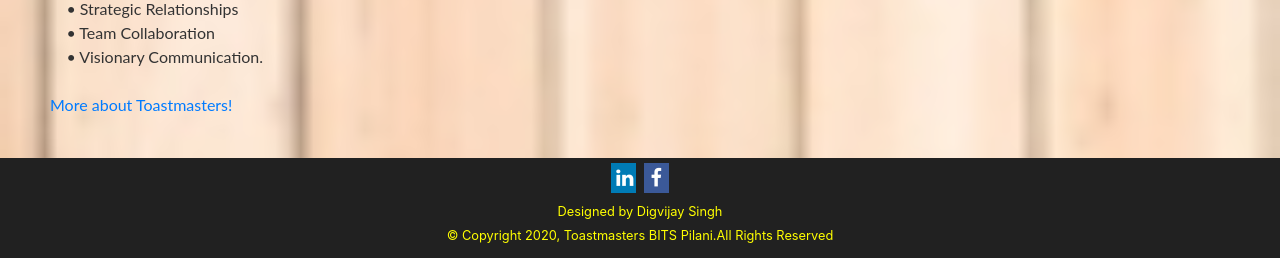
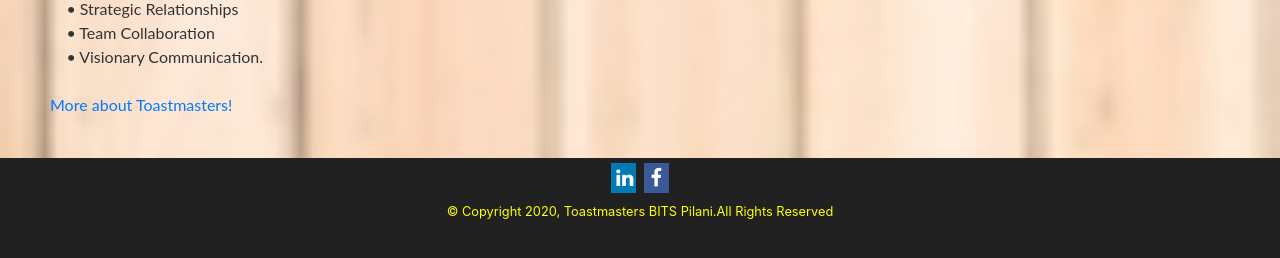
Before and after one commit to Digvijay03/Digvijay03.github.io, a Django app: page /index/ in a window 1280 px wide. Shown: the part 2321-2579 px from the top of the page. Run offline with Django 3.2, Linux system fonts and the light colour scheme; some libraries are stand-ins or nearby versions.

Commit message:
club officers

```diff
--- a/body/templates/body/index.html
+++ b/body/templates/body/index.html
@@ -289,7 +289,7 @@ function carousel() {
 
 
     <br>
-<small>Designed by Digvijay Singh<br>
+<small>
   &copy; Copyright 2020, Toastmasters BITS Pilani.All Rights Reserved<br>
 
 </small>
```
